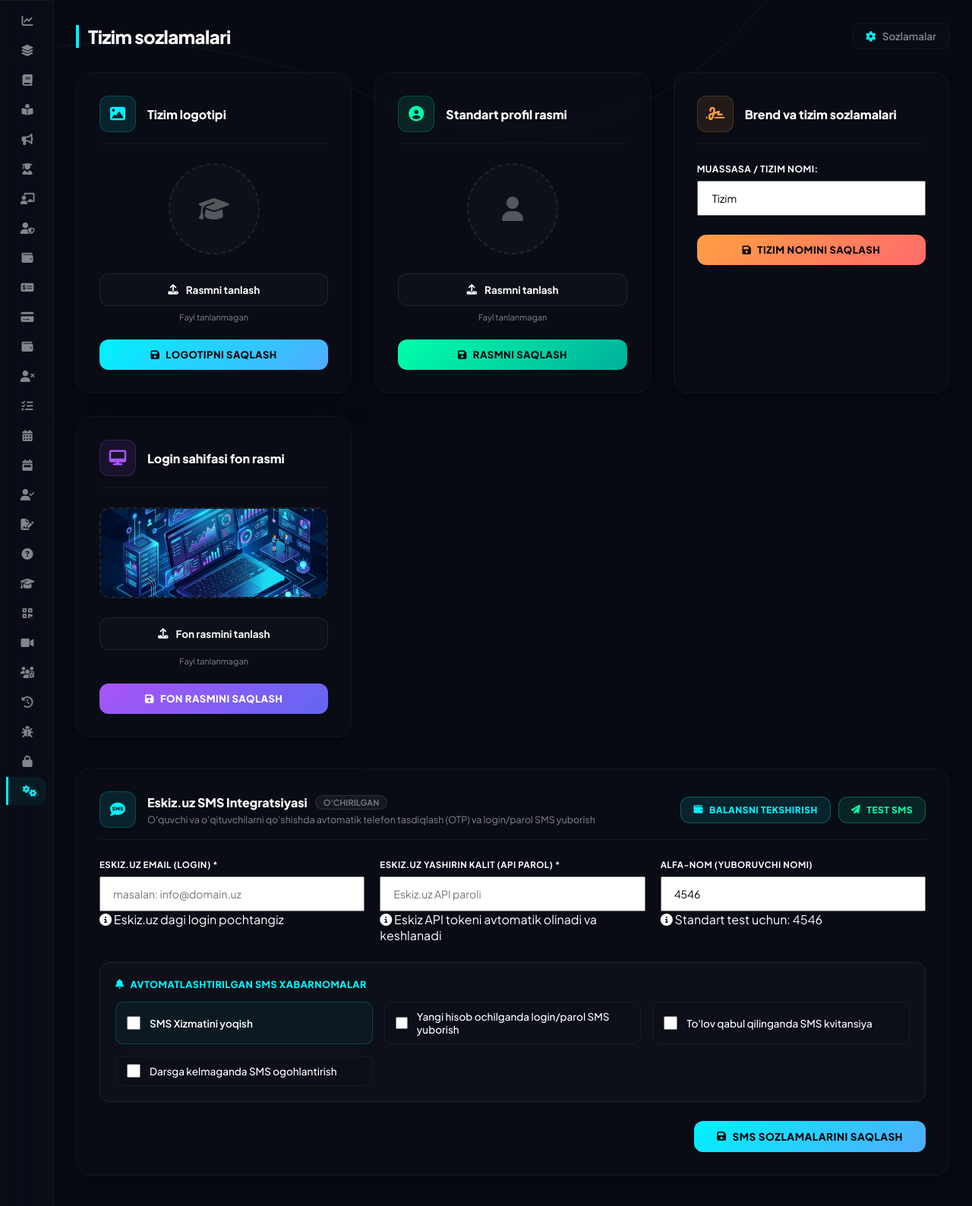
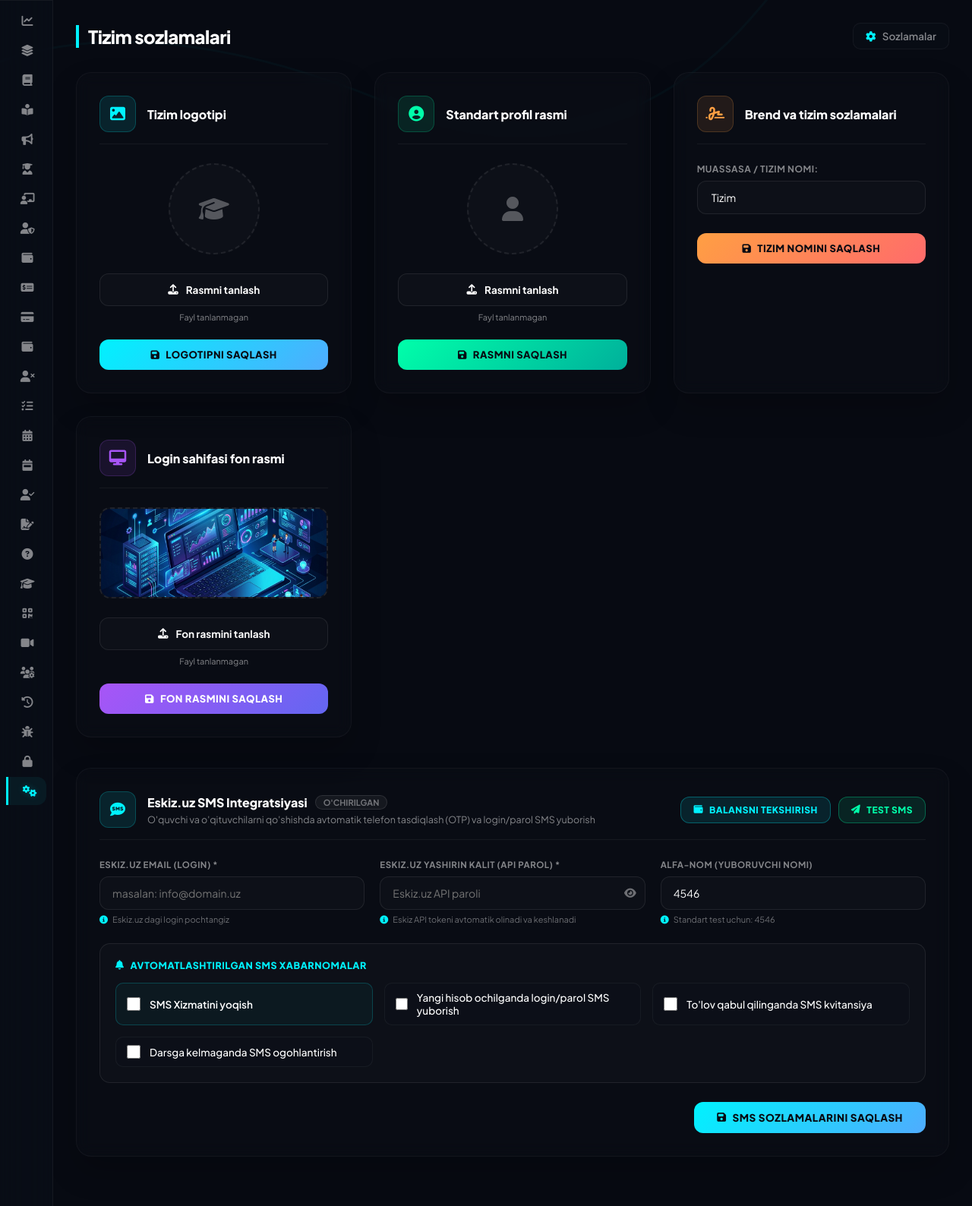
Before and after one commit to adiloveldor1283-cyber/fumaisak, a Django app: page /adminpanel/settings/ in a window 1280 px wide. Shown: the part 69-1657 px from the top of the page at 76% size. Run offline with Django 5.2, Linux system fonts and the light colour scheme; the visitor is signed in with stand-in values (Sample User, id 1); data comes from the database, SQL or seed files in the repository; data that the repository does not hold is empty.

Commit message:
fix(ui): adapt admin settings and sms inputs to dark mode styling

```diff
--- a/main/templates/admin_settings.html
+++ b/main/templates/admin_settings.html
@@ -159,6 +159,101 @@
 
     .btn-save-settings:hover {
         box-shadow: var(--shadow-card-hover);
+    }
+
+    /* Form Controls & Inputs Styling (Dark Mode by default, Light Mode adaptive) */
+    .form-group {
+        margin-bottom: 20px;
+    }
+
+    .form-group label {
+        display: block;
+        font-size: 11.5px;
+        font-weight: 700;
+        color: var(--text-secondary);
+        text-transform: uppercase;
+        margin-bottom: 8px;
+        letter-spacing: 0.5px;
+    }
+
+    .form-control,
+    input[type="text"],
+    input[type="email"],
+    input[type="password"],
+    input[type="number"],
+    input[type="tel"],
+    textarea,
+    select {
+        width: 100%;
+        padding: 12px 16px;
+        font-size: 14px;
+        background: rgba(255, 255, 255, 0.02) !important;
+        border: 1px solid rgba(255, 255, 255, 0.08) !important;
+        border-radius: 12px;
+        color: #ffffff !important;
+        outline: none;
+        transition: all 0.3s ease;
+        box-sizing: border-box;
+    }
+
+    .form-control:focus,
+    input[type="text"]:focus,
+    input[type="email"]:focus,
+    input[type="password"]:focus,
+    input[type="number"]:focus,
+    input[type="tel"]:focus,
+    textarea:focus,
+    select:focus {
+        border-color: #00f2fe !important;
+        box-shadow: 0 0 12px rgba(0, 242, 254, 0.25) !important;
+        background: rgba(255, 255, 255, 0.05) !important;
+    }
+
+    html.light-theme .form-control,
+    html.light-theme input[type="text"],
+    html.light-theme input[type="email"],
+    html.light-theme input[type="password"],
+    html.light-theme input[type="number"],
+    html.light-theme input[type="tel"],
+    html.light-theme textarea,
+    html.light-theme select {
+        background: #ffffff !important;
+        border: 1px solid #cbd5e1 !important;
+        color: #0f172a !important;
+    }
+
+    html.light-theme .form-control:focus,
+    html.light-theme input[type="text"]:focus,
+    html.light-theme input[type="email"]:focus,
+    html.light-theme input[type="password"]:focus,
+    html.light-theme input[type="number"]:focus,
+    html.light-theme input[type="tel"]:focus,
+    html.light-theme textarea:focus,
+    html.light-theme select:focus {
+        border-color: #0284c7 !important;
+        box-shadow: 0 0 10px rgba(2, 132, 199, 0.2) !important;
+        background: #ffffff !important;
+    }
+
+    .info {
+        font-size: 11px;
+        color: rgba(255, 255, 255, 0.4);
+        margin-top: 6px;
+        display: flex;
+        align-items: center;
+        gap: 6px;
+    }
+
+    html.light-theme .info {
+        color: #64748b;
+    }
+
+    .info i {
+        color: #00f2fe;
+    }
+
+    html.light-theme .info i {
+        color: #0284c7;
     }
 </style>
 {% endblock %}
--- a/main/templates/baseadmin.html
+++ b/main/templates/baseadmin.html
@@ -207,12 +207,26 @@
         }
 
         /* Global Form Controls & Select Options */
+        input:not([type="checkbox"]):not([type="radio"]):not([type="submit"]):not([type="button"]):not([type="file"]):not([type="image"]),
+        textarea,
         select {
             color-scheme: dark;
         }
+
+        html.light-theme input:not([type="checkbox"]):not([type="radio"]):not([type="submit"]):not([type="button"]):not([type="file"]):not([type="image"]),
+        html.light-theme textarea,
+        html.light-theme select {
+            color-scheme: light;
+        }
+
         select option {
             background-color: #0c101d !important;
             color: #ffffff !important;
+        }
+
+        html.light-theme select option {
+            background-color: #ffffff !important;
+            color: #0f172a !important;
         }
 
         /* Global premium, barely visible scrollbar styling */
```
